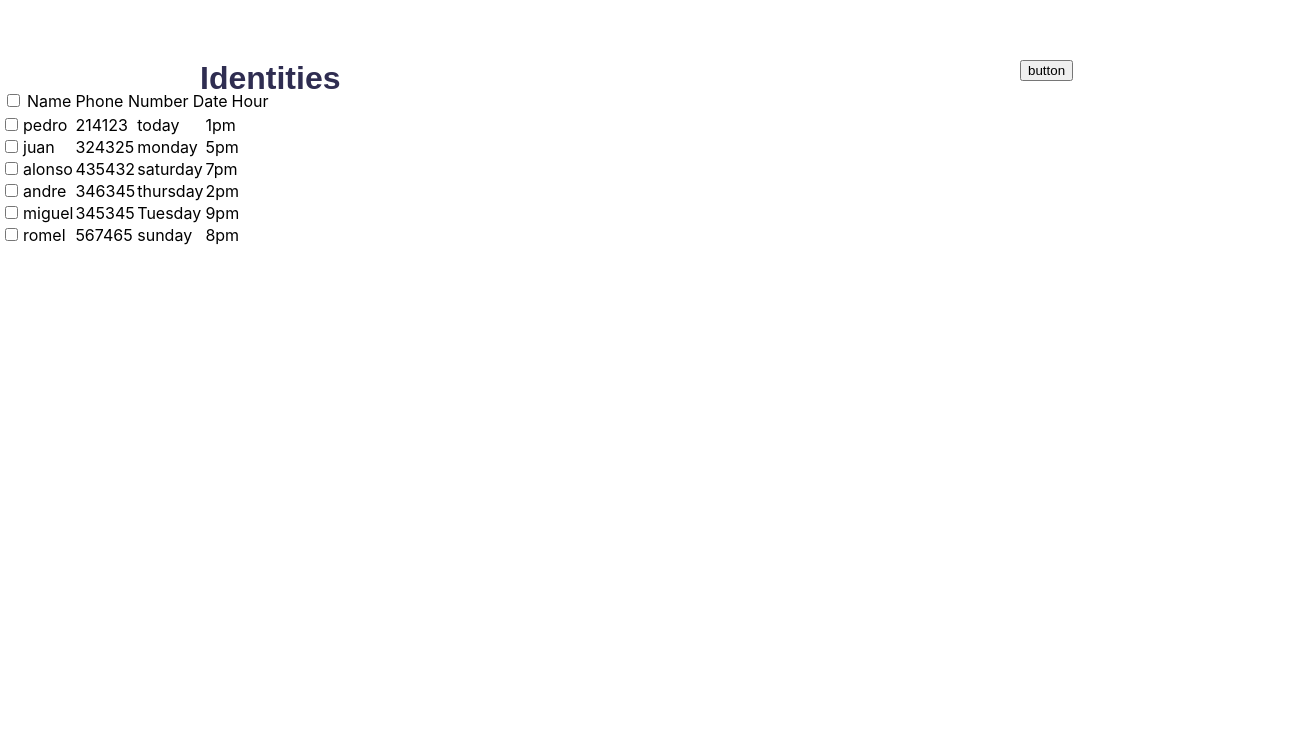
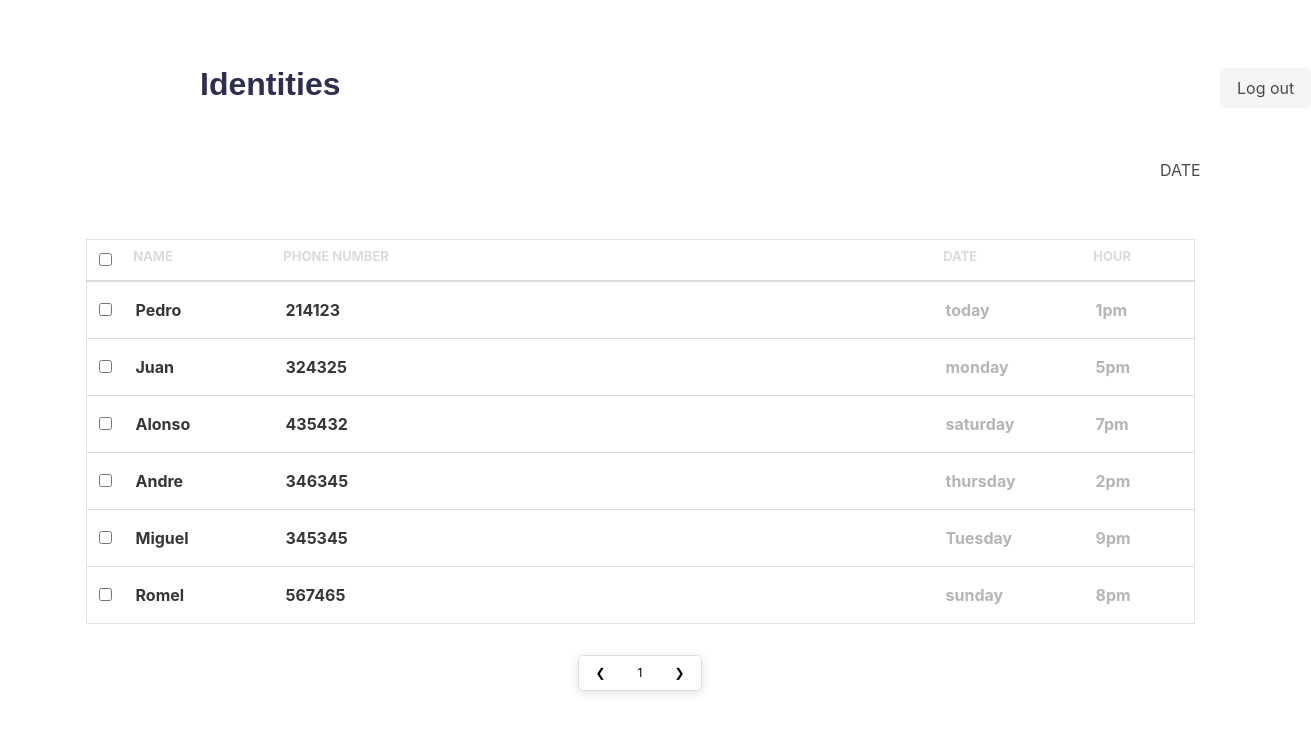
Before and after one commit to alanjosue97/incode-techno, a React (Create React App) app: page /componets/tabla_identities in a window 1280 px wide. Shown: the top 732 px of the page, 1311 px wide, since content can reach past the window. Built offline with nearby package versions, Linux system fonts and the light colour scheme.

Commit message:
styles identities DONE!

```diff
--- a/src/componets/tabla_identities.js
+++ b/src/componets/tabla_identities.js
@@ -6,24 +6,35 @@ import Home from "../App.js";
 function Identities(){
     return(
         <div>
-        <TxtIdentities/>
+         <TxtIdentities/>
+        <Date/>
         <TablaIdentities/>
-        <Router>
+        <Pagination/>
+         <Router>
             <Switch>
                 <Route path="/home">
                     <Home/>
                 </Route>
             </Switch>
         </Router>
+
         </div>
     );
 }
 function TxtIdentities(){
     return(
-        <div>
-            <h1 className="identities-txt">Identities <Link to="../home"><button className="btn">button</button></Link></h1>
+        <div className="txt-identi">
+            <h1 className="identities-txt is-desktop">Identities</h1>
+            <Link to="../home" className="button is-default is-light btn">Log out</Link>
         </div>
 
+    );
+}
+function Date(){
+    return(
+        <div className="datefilter">
+            <h1>DATE</h1>
+        </div>
     );
 }
 
@@ -32,12 +43,12 @@ const getDataFromApi = () => new Promise((resolve => {
     setTimeout(()=> {
         resolve(
             [
-                {id: 1, name: 'pedro', phone: '214123', date: 'today', hour: '1pm',},
-                {id: 2, name: 'juan', phone: '324325', date: 'monday', hour: '5pm',},
-                {id: 3, name: 'alonso', phone: '435432', date: 'saturday', hour: '7pm',},
-                {id: 4, name: 'andre', phone: '346345', date: 'thursday', hour: '2pm',},
-                {id: 5, name: 'miguel', phone: '345345', date: 'Tuesday', hour: '9pm',},
-                {id: 6, name: 'romel', phone: '567465', date: 'sunday', hour: '8pm',}
+                {id: 1, name: 'Pedro', phone: '214123', date: 'today', hour: '1pm',},
+                {id: 2, name: 'Juan', phone: '324325', date: 'monday', hour: '5pm',},
+                {id: 3, name: 'Alonso', phone: '435432', date: 'saturday', hour: '7pm',},
+                {id: 4, name: 'Andre', phone: '346345', date: 'thursday', hour: '2pm',},
+                {id: 5, name: 'Miguel', phone: '345345', date: 'Tuesday', hour: '9pm',},
+                {id: 6, name: 'Romel', phone: '567465', date: 'sunday', hour: '8pm',}
             ]
         )
     }, 300)
@@ -68,31 +79,48 @@ function TablaIdentities(){
         }))
     }
     return(
-        <div>
-            <table>
-                <thead>
+        <div className="columns is-desktop is-centered tb">
+            <table className="table is-desktop is-centered ">
+                <thead className="head ">
                     <tr key={users.id}>
-                    <td className="check"><input type="checkbox" checked={users.allSelected} onChange={() => checkedHandler(users.id)} ></input></td>
-                    <td className="name "><element title="Name">Name</element></td>
-                    <td className="phone"><element title="Phone number">Phone Number</element></td>
-                    <td className="date"><element title="Date">Date</element></td>
-                    <td className="hour"><element title="Hour">Hour</element></td>
+                    <th className="check"><input type="checkbox" checked={users.allSelected} onChange={() => checkedHandler(users.id)} ></input></th>
+                    <th className="name has-text-grey-lighter" title="Name">Name</th>
+                    <th className="phone has-text-grey-lighter"  title="Phone number" >Phone Number</th>
+                    <th className="date has-text-grey-lighter" title="Date">Date</th>
+                    <th className="hour has-text-grey-lighter" title="Hour">Hour</th>
                     </tr>
                 </thead>
-            </table>
+
             <tbody>
                {users.map(user => {
                    return(
                        <tr key={user.id}>
-                           <td><input type="checkbox" checked={user.isSelected} onChange={()=> checkedHandler(user.id)}></input></td>
-                           <td>{user.name}</td>
-                           <td>{user.phone}</td>
-                           <td>{user.date}</td>
-                           <td>{user.hour}</td>
+                           <th className="py-4"><input type="checkbox" checked={user.isSelected} onChange={()=> checkedHandler(user.id)}></input></th>
+                           <th className="py-4">{user.name}</th>
+                           <th className="py-4">{user.phone}</th>
+                           <th className="py-4 has-text-grey-light" >{user.date}</th>
+                           <th className="py-4 has-text-grey-light">{user.hour}</th>
                        </tr>
                    )
                })}
             </tbody>
+        </table>
+
+        </div>
+
+
+    );
+}
+
+function Pagination(){
+    return(
+        <div className="pag is-desktop is-centered">
+           <ul className ="pagination">
+           <li className="previus"><a href="#">❮</a></li>
+           <li className="num"><a href="#">1</a></li>
+           <li className="next"><a href="#">❯</a></li>
+        </ul>
+
         </div>
     );
 }
@@ -100,5 +128,4 @@ function TablaIdentities(){
 
 
 
-
 export default Identities;
--- a/src/css/styles_identities.css
+++ b/src/css/styles_identities.css
@@ -1,6 +1,5 @@
 .identities-txt{
     max-width: 150px;
-
     margin-top: 30px;
     margin-left: 200px;
     color: #2f2d51;
@@ -11,7 +10,94 @@
     font-size: 2rem;
     font-weight: bold;
 }.btn{
-     position: absolute;
-    left: 820px;
+    position: absolute;
+    left: 1220px;
+    bottom: 10px;
 
 }
+.txt-identi{
+    position: relative;
+
+}
+.datefilter{
+    position: relative;
+    left: 230px;
+    max-width: 150px;
+    margin-top: 40px;
+    margin-left: 930px;
+
+}
+
+.table{
+  position: relative;
+  border-radius: 2px solid #e0dfdf;
+  box-shadow: 0px 0px 0px 1px rgb(226, 226, 226);
+  z-index: 2px;
+
+  top: 70px;
+
+}
+.head{
+    text-transform: uppercase;
+
+}
+.check{
+    width: 20px;
+
+
+  }
+  .name{
+    width: 150px;
+    font-size: small;
+
+  }
+  .phone{
+    width: 660px;
+    font-size: small;
+
+  }
+  .date{
+    width: 150px;
+    font-size: small;
+
+  }
+  .hour{
+    width: 110px;
+    font-size: small;
+  }
+/*PAGINATION */
+
+ul.pagination li{
+    display: inline;
+}
+ul.pagination li a {
+    color: black;
+    float: left;
+    padding: 8px 16px;
+    text-decoration: none;
+    transition: background-color .3s;
+}
+
+
+ul.pagination{
+    box-shadow: 0px 2px 8px 2px rgb(236, 236, 236);
+    border: 1px solid #ddd;
+    border-radius: 5px;
+    display: inline-block;
+    padding: 0;
+    margin: 0;
+}
+.pag{
+    top: 90px;
+    text-align: center;
+    position: relative;
+}
+.previus{
+    font-size: 12px;
+}
+.num{
+    font-size: 12px;
+}
+.next{
+    font-size: 12px;
+}
--- a/src/index.js
+++ b/src/index.js
@@ -3,6 +3,7 @@ import ReactDOM from 'react-dom';
 import './index.css';
 import App from './App';
 import reportWebVitals from './reportWebVitals';
+import 'bulma/css/bulma.min.css';
 
 ReactDOM.render(
   <React.StrictMode>
```
